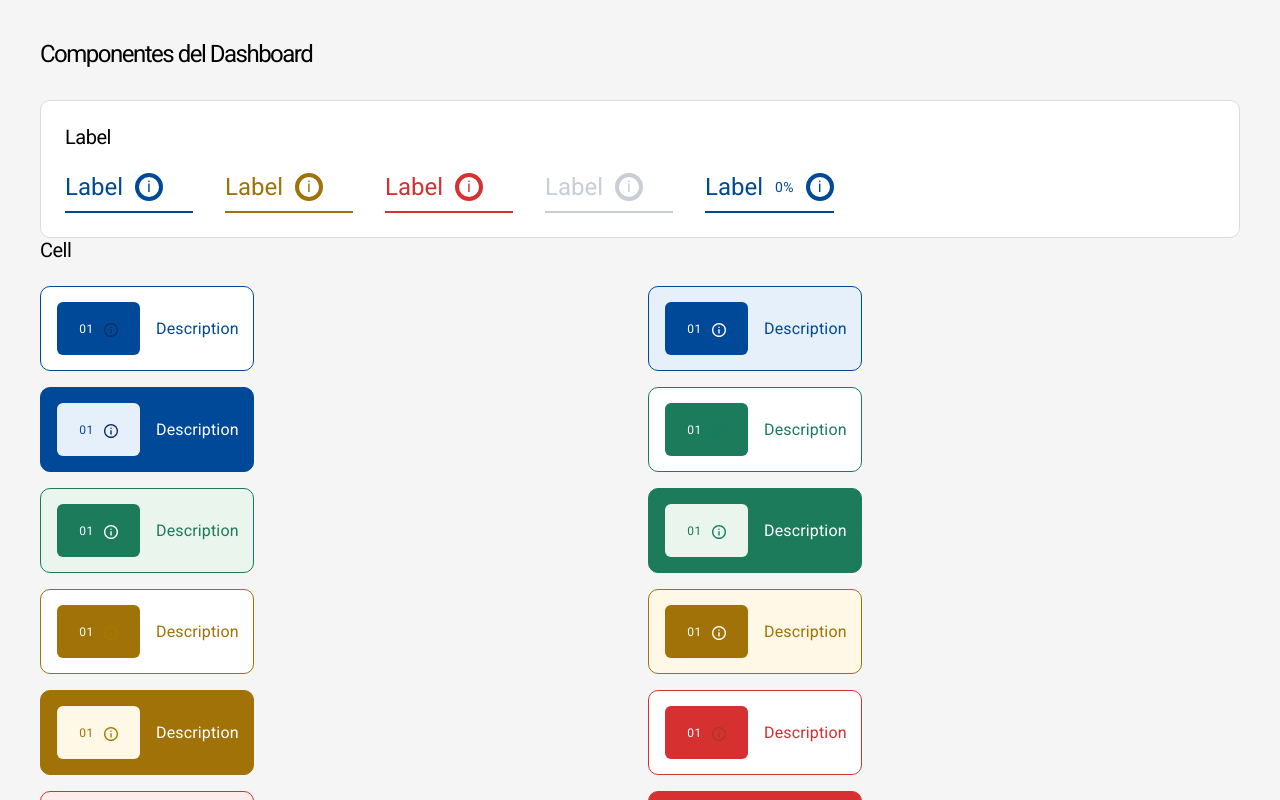
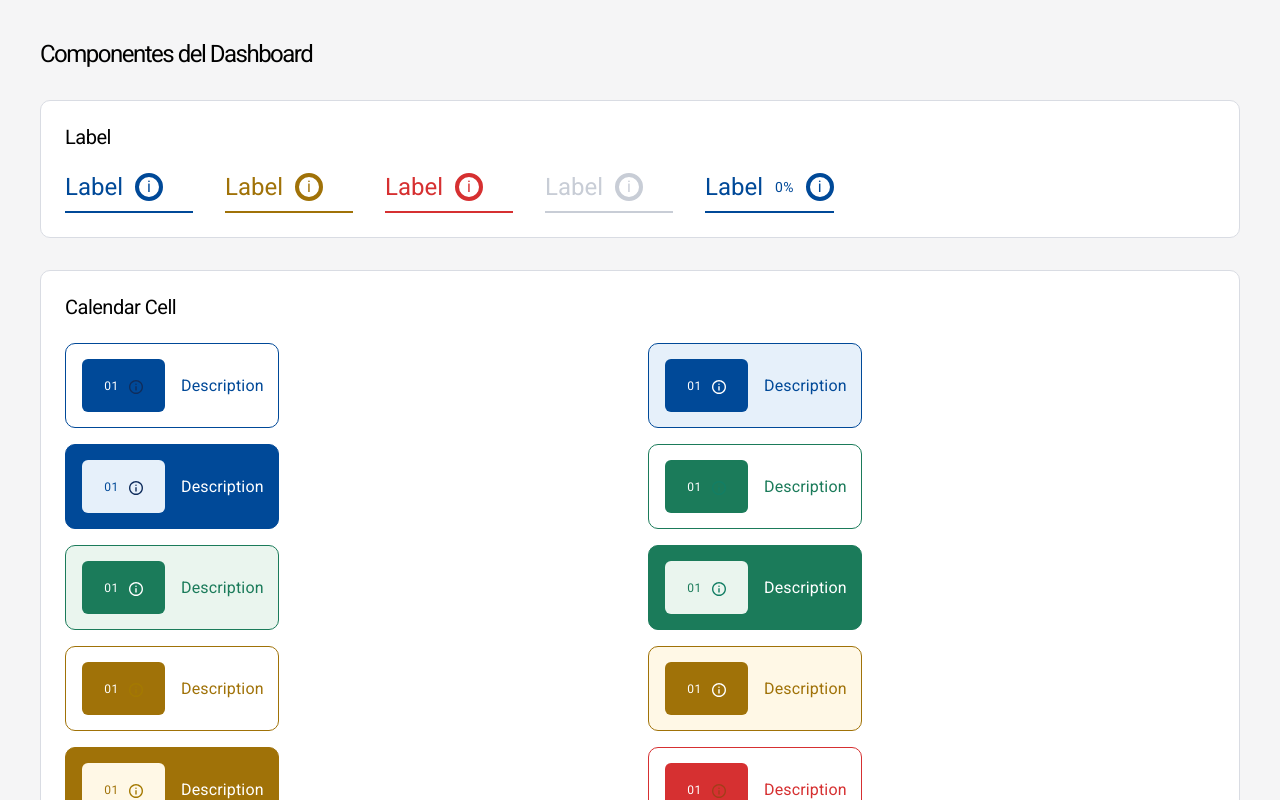
Before and after one commit to JoseGonzalez0428/Act_4_2_GonzalezFlores_JoseCarlos_PonsTorres_CinthyaLizeth, an Angular app: page / in a window 1280 px wide. Shown: the top 800 px of the page. Built offline with nearby package versions, Linux system fonts and the light colour scheme.

Commit message:
Cell creada

```diff
--- /dev/null
+++ b/src/app/Components/calendar-cell/calendar-cell.css
@@ -0,0 +1,168 @@
+.cell {
+  display: inline-flex;
+  align-items: center;
+  gap: 16px;
+  width: 214px;
+  height: 85px;
+  padding: var(--spacing-sm) var(--spacing-md);
+  border-radius: var(--radius-medium);
+  border: none;
+  border: 0.7px solid var(--border-primary);
+  background-color: var(--surface-primary);
+}
+
+.cell-date {
+  display: inline-flex;
+  align-items: center;
+  justify-content: center;
+  gap: 10px;
+  width: 83px;
+  height: 53px;
+  border-radius: var(--radius-small);
+  flex-shrink: 0;
+}
+
+.cell-number {
+  font-family: var(--font-main);
+  font-size: var(--font-size-caption);
+  font-weight: var(--font-weight-regular);
+  letter-spacing: var(--letter-spacing-caption);
+  line-height: 100%;
+}
+
+.cell-description {
+  margin: 0;
+  font-family: var(--font-main);
+  font-size: var(--font-size-subtitle-1);
+  font-weight: var(--font-weight-regular);
+  letter-spacing: var(--letter-spacing-subtitle-1);
+  line-height: 100%;
+}
+
+/* BLUE */
+.cell-date.blue.outline,.cell-date.blue.filled {
+  background-color: var(--action-primary);
+  color: var(--surface-primary);
+}
+
+.cell.blue .cell-description {
+  color: var(--action-primary);
+}
+.cell.blue.filled {
+  background-color: var(--status-info-bg);
+  border: 0.7px solid var(--action-primary);
+}
+
+/* GREEN */
+.cell-date.green.outline, .cell-date.green.filled {
+  background-color: var(--status-success-text);
+  color: var(--surface-primary);
+}
+
+.cell.green .cell-description {
+  color: var(--status-success-text);
+}
+.cell.green.filled {
+  background-color: var(--status-success-bg);
+  border: 0.7px solid var(--status-success-text);
+}
+
+.cell.green.outline{
+    border: 0.7px solid var(--status-success-text);
+}
+
+/* YELLOW */
+.cell-date.yellow.outline,.cell-date.yellow.filled {
+  background-color: var(--status-warning-text);
+  color: var(--surface-primary);
+}
+
+.cell.yellow .cell-description {
+  color: var(--status-warning-text);
+}
+.cell.yellow.filled {
+  background-color: var(--status-warning-bg);
+  border: 0.7px solid var(--status-warning-text);
+}
+
+.cell.yellow.outline{
+    border: 0.7px solid var(--status-warning-text);
+}
+
+/* RED */
+.cell-date.red.outline, .cell-date.red.filled {
+  background-color: var(--status-error-text);
+  color: var(--surface-primary);
+}
+.cell.red .cell-description {
+  color: var(--status-error-text);
+}
+.cell.red.filled {
+  background-color: var(--status-error-bg);
+  border: 0.7px solid var(--status-error-text);
+}
+
+.cell.red.outline{
+    border: 0.7px solid var(--status-error-text);
+}
+
+/* DISABLED */
+.cell-date.disabled.outline {
+  background-color: var(--state-disabled);
+  color: var(--surface-primary);
+}
+.cell.disabled .cell-description {
+  color: var(--state-disabled);
+}
+
+/* BLUE DARK */
+.cell.blue.dark {
+  background-color: var(--action-primary);
+  border-color: var(--action-primary);
+}
+.cell.blue.dark .cell-description {
+  color: var(--surface-primary);
+}
+.cell-date.blue.dark {
+  background-color: var(--status-info-bg);
+  color: var(--action-primary);
+}
+
+/* GREEN DARK */
+.cell.green.dark {
+  background-color: var(--status-success-text);
+  border-color: var(--status-success-text);
+}
+.cell.green.dark .cell-description {
+  color: var(--surface-primary);
+}
+.cell-date.green.dark {
+  background-color: var(--status-success-bg);
+  color: var(--status-success-text);
+}
+
+/* YELLOW DARK */
+.cell.yellow.dark {
+  background-color: var(--status-warning-text);
+  border-color: var(--status-warning-text);
+}
+.cell.yellow.dark .cell-description {
+  color: var(--surface-primary);
+}
+.cell-date.yellow.dark {
+  background-color: var(--status-warning-bg);
+  color: var(--status-warning-text);
+}
+
+/* RED DARK */
+.cell.red.dark {
+  background-color: var(--status-error-text);
+  border-color: var(--status-error-text);
+}
+.cell.red.dark .cell-description {
+  color: var(--surface-primary);
+}
+.cell-date.red.dark {
+  background-color: var(--status-error-bg);
+  color: var(--status-error-text);
+}
--- /dev/null
+++ b/src/app/Components/calendar-cell/calendar-cell.html
@@ -0,0 +1,11 @@
+<article class="cell" [class]="color + ' ' + variant">
+  <div class="cell-date" [class]="color + ' ' + variant">
+    <span class="cell-number">{{ number }}</span>
+    <app-icon
+      name="info"
+      [size]="14"
+      [color]="variant === 'filled' ? 'white' : color">
+    </app-icon>
+  </div>
+  <p class="cell-description">{{ description }}</p>
+</article>
--- a/src/app/Components/cell/cell.css
+++ b/src/app/Components/cell/cell.css
@@ -1,168 +1,72 @@
 .cell {
   display: inline-flex;
   align-items: center;
-  gap: 16px;
-  width: 214px;
-  height: 85px;
-  padding: var(--spacing-sm) var(--spacing-md);
+  justify-content: center;
+  width: 52px;
+  height: 48px;
   border-radius: var(--radius-medium);
-  border: none;
   border: 0.7px solid var(--border-primary);
   background-color: var(--surface-primary);
-}
-
-.cell-date {
-  display: inline-flex;
-  align-items: center;
-  justify-content: center;
-  gap: 10px;
-  width: 83px;
-  height: 53px;
-  border-radius: var(--radius-small);
-  flex-shrink: 0;
-}
-
-.cell-number {
   font-family: var(--font-main);
   font-size: var(--font-size-caption);
   font-weight: var(--font-weight-regular);
   letter-spacing: var(--letter-spacing-caption);
   line-height: 100%;
-}
-
-.cell-description {
-  margin: 0;
-  font-family: var(--font-main);
-  font-size: var(--font-size-subtitle-1);
-  font-weight: var(--font-weight-regular);
-  letter-spacing: var(--letter-spacing-subtitle-1);
-  line-height: 100%;
+  text-align: center;
 }
 
 /* BLUE */
-.cell-date.blue.outline,.cell-date.blue.filled {
+.cell.blue.outline {
+  border-color: var(--action-primary);
+  color: var(--action-primary);
+  background-color: var(--surface-primary);
+}
+.cell.blue.filled {
   background-color: var(--action-primary);
   color: var(--surface-primary);
-}
-
-.cell.blue .cell-description {
-  color: var(--action-primary);
-}
-.cell.blue.filled {
-  background-color: var(--status-info-bg);
-  border: 0.7px solid var(--action-primary);
+  border-color: var(--action-primary);
 }
 
 /* GREEN */
-.cell-date.green.outline, .cell-date.green.filled {
+.cell.green.outline {
+  border-color: var(--status-success-text);
+  color: var(--status-success-text);
+  background-color: var(--status-success-bg);
+}
+.cell.green.filled {
   background-color: var(--status-success-text);
   color: var(--surface-primary);
-}
-
-.cell.green .cell-description {
-  color: var(--status-success-text);
-}
-.cell.green.filled {
-  background-color: var(--status-success-bg);
-  border: 0.7px solid var(--status-success-text);
-}
-
-.cell.green.outline{
-    border: 0.7px solid var(--status-success-text);
+  border-color: var(--status-success-text);
 }
 
 /* YELLOW */
-.cell-date.yellow.outline,.cell-date.yellow.filled {
+.cell.yellow.outline {
+  border-color: var(--status-warning-text);
+  color: var(--status-warning-text);
+  background-color: var(--status-warning-bg);
+}
+.cell.yellow.filled {
   background-color: var(--status-warning-text);
   color: var(--surface-primary);
-}
-
-.cell.yellow .cell-description {
-  color: var(--status-warning-text);
-}
-.cell.yellow.filled {
-  background-color: var(--status-warning-bg);
-  border: 0.7px solid var(--status-warning-text);
-}
-
-.cell.yellow.outline{
-    border: 0.7px solid var(--status-warning-text);
+  border-color: var(--status-warning-text);
 }
 
 /* RED */
-.cell-date.red.outline, .cell-date.red.filled {
+.cell.red.outline {
+  border-color: var(--status-error-text);
+  color: var(--status-error-text);
+  background-color: var(--status-error-bg);
+}
+.cell.red.filled {
   background-color: var(--status-error-text);
   color: var(--surface-primary);
-}
-.cell.red .cell-description {
-  color: var(--status-error-text);
-}
-.cell.red.filled {
-  background-color: var(--status-error-bg);
-  border: 0.7px solid var(--status-error-text);
-}
-
-.cell.red.outline{
-    border: 0.7px solid var(--status-error-text);
+  border-color: var(--status-error-text);
 }
 
 /* DISABLED */
-.cell-date.disabled.outline {
-  background-color: var(--state-disabled);
-  color: var(--surface-primary);
+.cell.disabled.outline {
+  border-color: var(--state-disabled);
+  color: var(--state-disabled);
+  background-color: var(--surface-neutral);
+  cursor: not-allowed;
 }
-.cell.disabled .cell-description {
-  color: var(--state-disabled);
-}
-
-/* BLUE DARK */
-.cell.blue.dark {
-  background-color: var(--action-primary);
-  border-color: var(--action-primary);
-}
-.cell.blue.dark .cell-description {
-  color: var(--surface-primary);
-}
-.cell-date.blue.dark {
-  background-color: var(--status-info-bg);
-  color: var(--action-primary);
-}
-
-/* GREEN DARK */
-.cell.green.dark {
-  background-color: var(--status-success-text);
-  border-color: var(--status-success-text);
-}
-.cell.green.dark .cell-description {
-  color: var(--surface-primary);
-}
-.cell-date.green.dark {
-  background-color: var(--status-success-bg);
-  color: var(--status-success-text);
-}
-
-/* YELLOW DARK */
-.cell.yellow.dark {
-  background-color: var(--status-warning-text);
-  border-color: var(--status-warning-text);
-}
-.cell.yellow.dark .cell-description {
-  color: var(--surface-primary);
-}
-.cell-date.yellow.dark {
-  background-color: var(--status-warning-bg);
-  color: var(--status-warning-text);
-}
-
-/* RED DARK */
-.cell.red.dark {
-  background-color: var(--status-error-text);
-  border-color: var(--status-error-text);
-}
-.cell.red.dark .cell-description {
-  color: var(--surface-primary);
-}
-.cell-date.red.dark {
-  background-color: var(--status-error-bg);
-  color: var(--status-error-text);
-}
--- a/src/app/Components/cell/cell.html
+++ b/src/app/Components/cell/cell.html
@@ -1,11 +1,3 @@
-<article class="cell" [class]="color + ' ' + variant">
-  <div class="cell-date" [class]="color + ' ' + variant">
-    <span class="cell-number">{{ number }}</span>
-    <app-icon
-      name="info"
-      [size]="14"
-      [color]="variant === 'filled' ? 'white' : color">
-    </app-icon>
-  </div>
-  <p class="cell-description">{{ description }}</p>
-</article>
+<span class="cell" [class]="color + ' ' + variant">
+  {{ text }}
+</span>
--- a/src/app/app.html
+++ b/src/app/app.html
@@ -17,8 +17,8 @@
     </div>
   </section>
 
-  <section>
-    <h2 class="preview-subtitle">Cell</h2>
+  <section class="preview-section">
+    <h2 class="preview-subtitle">Calendar Cell</h2>
 
     <div style="display: grid; grid-template-columns: 1fr 1fr; gap: 16px;">
       <app-cell number="01" description="Description" color="blue" variant="outline"></app-cell>
--- a/src/app/app.ts
+++ b/src/app/app.ts
@@ -13,7 +13,8 @@ import { ActivityForm } from './Components/activity-form/activity-form';
 import { MatterForm } from './Components/matter-form/matter-form';
 import { ButtonComponent } from './Components/button/button';
 import { InputComponent } from './Components/input/input';
-import { CellComponent } from './Components/cell/cell';
+import { CalendarCellComponent } from './Components/calendar-cell/calendar-cell';
+
 
 @Component({
   selector: 'app-root',
@@ -32,7 +33,7 @@ import { CellComponent } from './Components/cell/cell';
     MatterForm,
     ButtonComponent,
     InputComponent,
-    CellComponent
+    CalendarCellComponent
   ],
   templateUrl: './app.html',
   styleUrl: './app.css'
```
Also changed, not shown: src/app/Components/calendar-cell/calendar-cell.ts (added, +17 -0 lines), src/app/Components/cell/cell.ts (+3 -5 lines).
